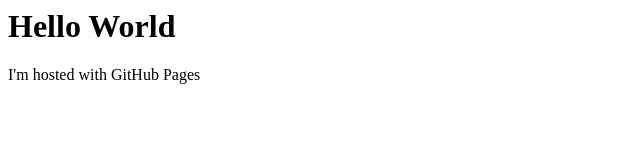
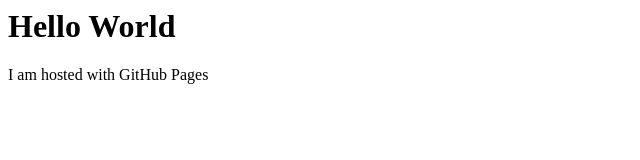
Before and after one commit to archiartymusictects/archiartymusictects.github.io, a plain HTML site: page index.html in a window 1280 px wide. Shown: the full height of the page, 0-640 px from the left. Drawn offline with Linux system fonts and the light colour scheme.

Commit message:
Update index.html

```diff
--- a/index.html
+++ b/index.html
@@ -2,6 +2,6 @@
 <html>
 <body>
 <h1>Hello World</h1>
-<p>I'm hosted with GitHub Pages</p>
+<p>I am hosted with GitHub Pages</p>
 </body>
 </html>
```
